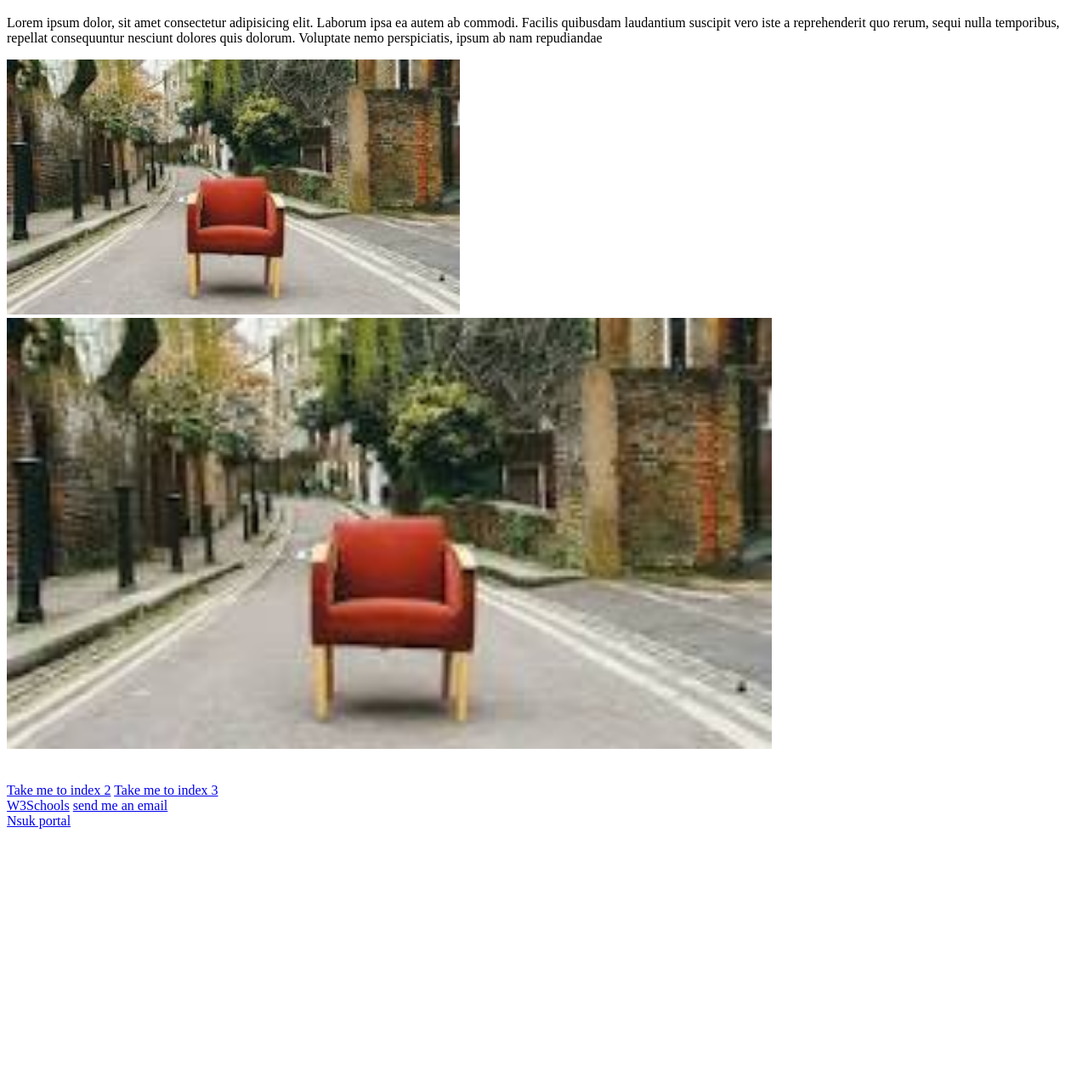
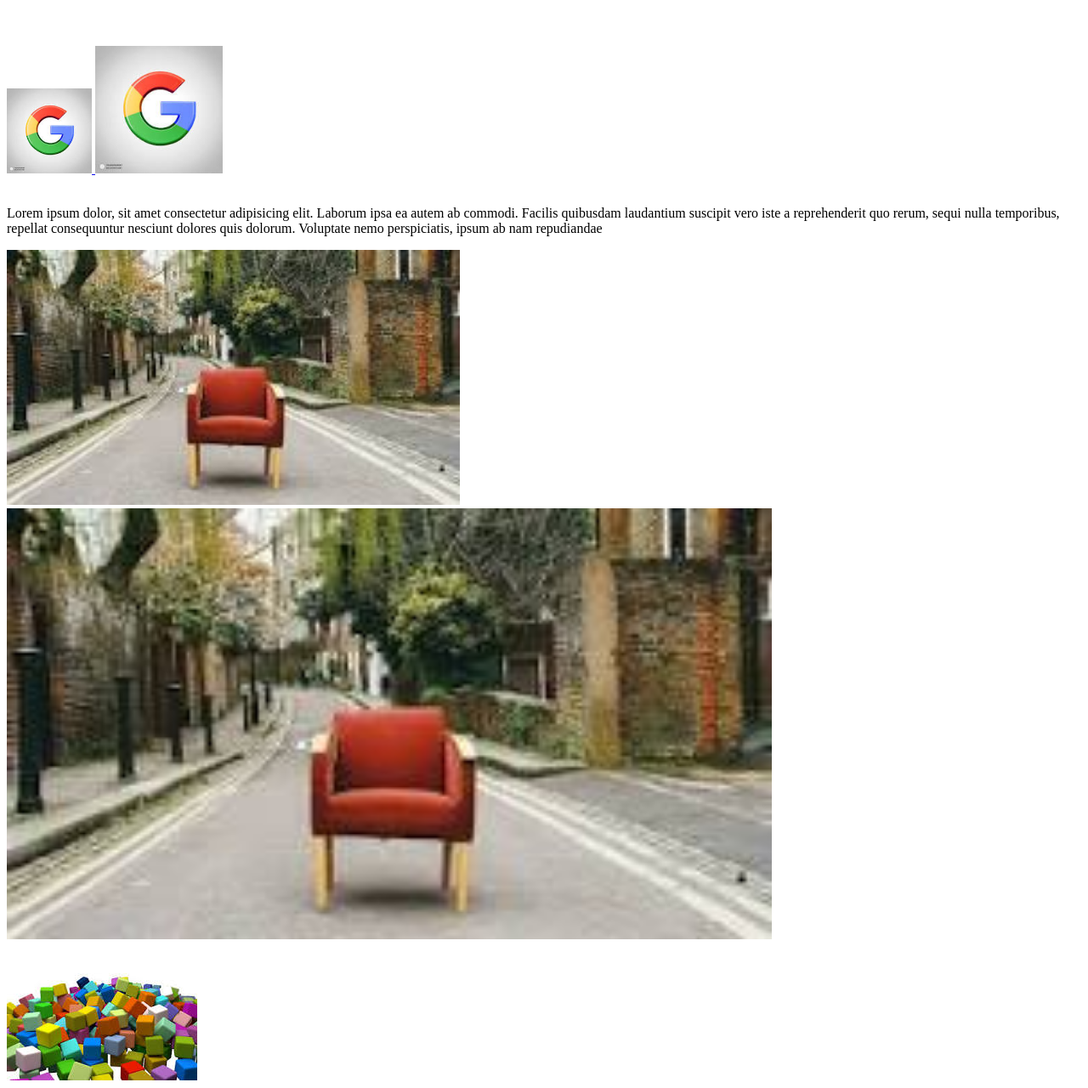
Before and after one commit to Xhicko/Ewa--Class, a plain HTML site: page index.html in a window 1280 px wide. Shown: the part 120-1400 px from the top of the page at 85% size. Before the commit the page ends 1103 px from the top, so only its background shows below. Drawn offline with Linux system fonts and the light colour scheme; files whose address does not match are found by name.

Commit message:
More on images

```diff
--- a/index.html
+++ b/index.html
@@ -7,17 +7,28 @@
     <body>
         <h1>Index </h1>
         <h1>TEACHING EWALASHI HTML</h1>
+        <br>
+        <br>
+            <a href="https://www.google.com" target="_blank">
+               <img src="google.jfif" alt=""  style="height: 100px;">
+            </a>
+            <img src="google.jfif" alt="" style="height: 150px;">
+        <br>
+        <br>
         <P>Lorem ipsum dolor, sit amet consectetur adipisicing elit. Laborum ipsa ea autem ab commodi. Facilis quibusdam laudantium suscipit vero iste a reprehenderit quo rerum, sequi nulla temporibus, repellat consequuntur nesciunt dolores quis dolorum. Voluptate nemo perspiciatis, ipsum ab nam repudiandae </P>
 
         <img src="/HTML/Ewa--Class/Images/download 2.jfif" alt="Ewalashi"  style="height:300px;"> <br>
         <img src="/HTML/Ewa--Class/Images/download 3.jfif" alt="Ewalashi" style="width: 900px;" > <br>
-
+        <br>
+        <br>
+        <img src="download4.jfif" alt="">
+        <br>
+        <br>
 
             <br>
             <br>
             <a href="index2.html" target="_blank">Take me to index 2</a>
             <a href="index3.html" target="_top" >Take me to index 3</a>
-            <br>
             <a href="https://www.w3schools.com/html/html_links.asp" target="_blank">W3Schools</a>
             <a href="mailto:otagadaisaac@gmail.com">send me an email</a> <br>
             <a href="https://ug.nsuk.edu.ng/login" title="THis Link takes you too NSUK website for new Application" target="_blank">Nsuk portal </a>
```
Also changed, not shown: download4.jfif (added), google.jfif (added).
